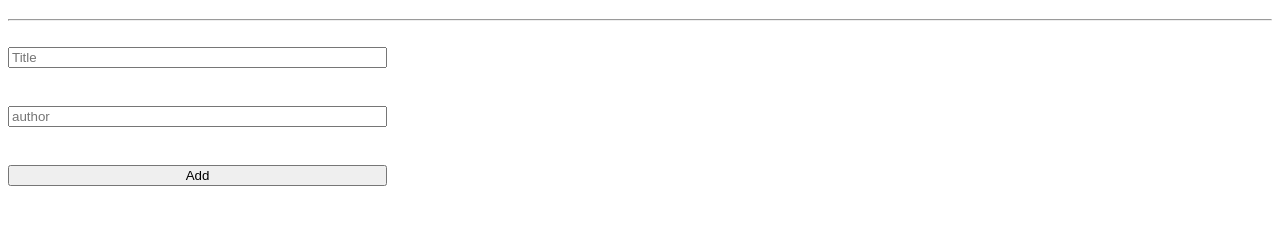
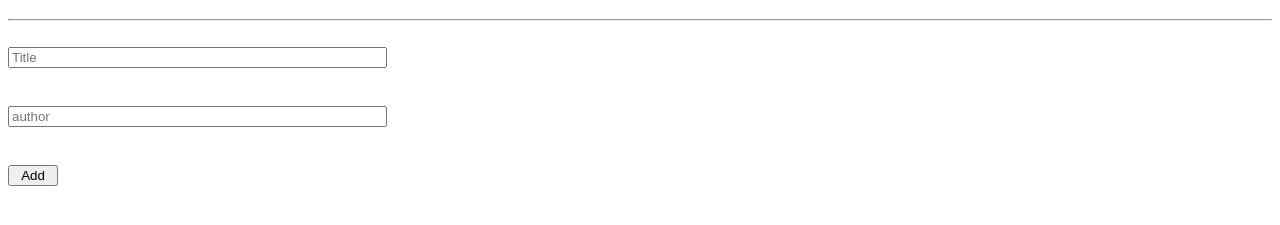
Before and after one commit to Mehria-Rahmani/awasome-books, a plain HTML site: page index.html in a window 1280 px wide. Shown: the part 95-320 px from the top of the page. Drawn offline with Linux system fonts and the light colour scheme.

Commit message:
add some styles to page

```diff
--- a/style.css
+++ b/style.css
@@ -5,7 +5,7 @@ form {
     width: 30%;
 }
 
-#add-btn{
+#add-button{
     width: 50px;
 
 }
```
